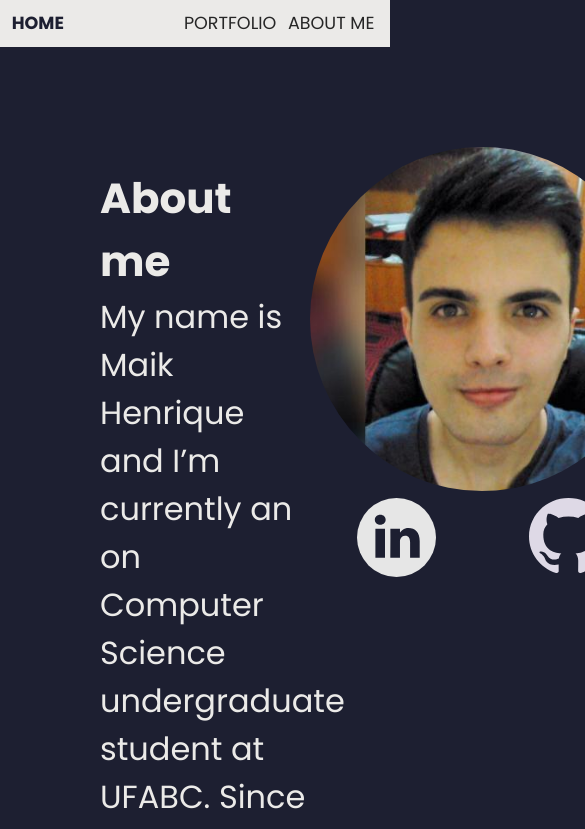
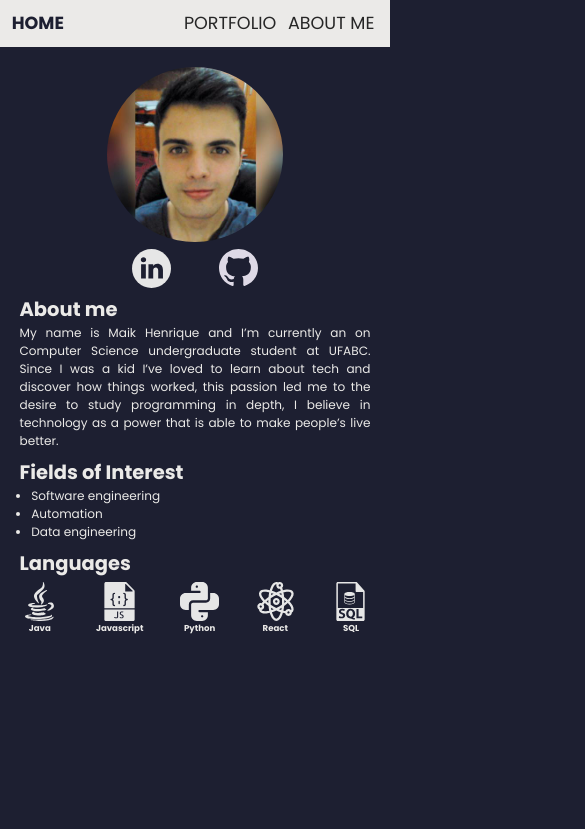
Before and after one commit to MaikHenriqueSP/profile-web-site, a React (Create React App) app: page /about-me in a window 390 px wide. Shown: the top 829 px of the page, 585 px wide, since content can reach past the window. Built offline with nearby package versions, Linux system fonts and the light colour scheme.

Commit message:
feat(about me): improvement of responsiveness
- improvement of responsiveness for mobile and desktop

```diff
--- a/public/index.html
+++ b/public/index.html
@@ -6,11 +6,11 @@
   <!-- <link rel="icon" href="%PUBLIC_URL%/favicon.ico" /> -->
   <meta name="viewport" content="width=device-width, initial-scale=1" />
   <meta name="theme-color" content="#000000" />
-  <meta name="description" content="Web site created using create-react-app" />
+  <meta name="description" content="Portfolio website" />
 
   <!-- <link rel="apple-touch-icon" href="%PUBLIC_URL%/logo192.png" /> -->
 
-  <link rel="manifest" href="%PUBLIC_URL%/manifest.json" />
+  <!-- <link rel="manifest" href="%PUBLIC_URL%/manifest.json" /> -->
   <title>Maik Henrique | Profile</title>
 </head>
 
--- a/src/pages/AboutMe/AboutMe.module.scss
+++ b/src/pages/AboutMe/AboutMe.module.scss
@@ -4,8 +4,8 @@
   @include flexboxMixin($justify: space-between);
 
   color: $PRIMARY_WHITE;
-  padding: 20px;
-  margin-top: 80px;
+  padding: 1vw;
+  margin-top: 4.1vw;
 
   .defaultIcon {
     filter: invert(100%) sepia(5%) saturate(88%) hue-rotate(198deg)
@@ -14,40 +14,45 @@
 
   .profileDescriptionContainer {
     width: 60%;
-    margin-left: 80px;
+    margin-left: 4.1vw;
 
     .profileDescripitionItem {
-      font-size: 32px;
+      font-size: 1.65vw;
+
       header {
-        margin-top: 20px;
         h2 {
-          font-size: 42px;
+          font-size: 2.2vw;
         }
       }
 
       article {
         ul {
-          margin-left: 35px;
+          margin-left: 1.8vw;
         }
+
+        p {
+          text-align: justify;
+        }
+
         .knownLanguagesList {
           @include flexboxMixin();
           list-style: none;
-          margin-left: 2px;
+          margin-left: 0.2vw;
 
           li {
             @include flexboxMixin($direction: column);
             margin: 0.2vw 1vw;
 
             img {
-              width: 46px;
+              width: 2.4vw;
               margin: 0 auto;
             }
 
             span {
-              margin-top: 4px;
+              margin-top: 0.2vw;
               text-align: center;
 
-              font-size: 18px;
+              font-size: 0.9vw;
               font-weight: bold;
             }
 
@@ -59,12 +64,13 @@
       }
     }
   }
+
   .profileContactContainer {
-    margin-right: 100px;
+    margin-right: 5vw;
+
     .profilePicture {
       img {
-        width: 344px;
-        height: 344px;
+        width: 17.8vw;
         border-radius: 50%;
       }
     }
@@ -80,7 +86,7 @@
             text-decoration: none;
 
             img {
-              width: 79px;
+              width: 4.2vw;
             }
           }
         }
@@ -88,3 +94,258 @@
     }
   }
 }
+
+@media #{$BREAKPOINT-DESK} {
+  .container {
+    .profileDescriptionContainer {
+      width: 60%;
+
+      .profileDescripitionItem {
+        font-size: 1.7vw;
+
+        header {
+          h2 {
+            font-size: 2.7vw;
+          }
+        }
+        article {
+          .knownLanguagesList {
+            li {
+              img {
+                width: 4vw;
+              }
+              span {
+                font-size: 1.2vw;
+              }
+            }
+          }
+        }
+      }
+    }
+
+    .profileContactContainer {
+      .profilePicture {
+        img {
+          width: 22vw;
+        }
+      }
+      .professionalContact {
+        ul {
+          li {
+            a {
+              img {
+                width: 6vw;
+              }
+            }
+          }
+        }
+      }
+    }
+  }
+}
+
+@media #{$BREAKPOINT-TABLET-LAND} {
+  .container {
+    flex-direction: column-reverse;
+    align-items: center;
+
+    .profileDescriptionContainer {
+      width: 100vw;
+      margin: 0;
+      padding: 0 5vw;
+
+      .profileDescripitionItem {
+        font-size: 2.5vw;
+        margin-bottom: 2vw;
+
+        header {
+          h2 {
+            font-size: 3.7vw;
+          }
+        }
+        article {
+          ul {
+            margin-left: 3vw;
+          }
+          .knownLanguagesList {
+            li {
+              margin: 0 2vw;
+              margin-top: 0.9vw;
+              img {
+                width: 6vw;
+              }
+              span {
+                font-size: 1.7vw;
+              }
+            }
+          }
+        }
+      }
+    }
+
+    .profileContactContainer {
+      margin: 0;
+
+      .profilePicture {
+        img {
+          width: 32vw;
+        }
+      }
+      .professionalContact {
+        ul {
+          li {
+            a {
+              img {
+                width: 6vw;
+              }
+            }
+          }
+        }
+      }
+    }
+  }
+}
+
+@media #{$BREAKPOINT-TABLET} {
+  .container {
+    .profileDescriptionContainer {
+      .profileDescripitionItem {
+        font-size: 2.7vw;
+
+        header {
+          h2 {
+            font-size: 4.2vw;
+          }
+        }
+        article {
+          .knownLanguagesList {
+            li {
+              img {
+                width: 8vw;
+              }
+              span {
+                font-size: 1.9vw;
+              }
+            }
+          }
+        }
+      }
+    }
+
+    .profileContactContainer {
+      .profilePicture {
+        img {
+          width: 38vw;
+        }
+      }
+      .professionalContact {
+        ul {
+          li {
+            a {
+              img {
+                width: 8vw;
+              }
+            }
+          }
+        }
+      }
+    }
+  }
+}
+
+@media #{$BREAKPOINT-MOBILE-LAND} {
+  .container {
+    .profileDescriptionContainer {
+      .profileDescripitionItem {
+        font-size: 3.1vw;
+
+        header {
+          h2 {
+            font-size: 5vw;
+          }
+        }
+        article {
+          .knownLanguagesList {
+            justify-content: space-between;
+            li {
+              margin: 0;
+              margin-top: 1.2vw;
+              img {
+                width: 10vw;
+              }
+              span {
+                font-size: 2.2vw;
+              }
+            }
+          }
+        }
+      }
+    }
+
+    .profileContactContainer {
+      .profilePicture {
+        img {
+          width: 45vw;
+        }
+      }
+      .professionalContact {
+        ul {
+          li {
+            a {
+              img {
+                width: 10vw;
+              }
+            }
+          }
+        }
+      }
+    }
+  }
+}
+
+@media #{$BREAKPOINT-MOBILE} {
+  .container {
+    .profileDescriptionContainer {
+      .profileDescripitionItem {
+        font-size: 3.7vw;
+
+        header {
+          h2 {
+            font-size: 6vw;
+          }
+        }
+        article {
+          .knownLanguagesList {
+            li {
+              img {
+                width: 12vw;
+              }
+              span {
+                font-size: 2.5vw;
+              }
+            }
+          }
+        }
+      }
+    }
+
+    .profileContactContainer {
+      .profilePicture {
+        img {
+          width: 52vw;
+        }
+      }
+      .professionalContact {
+        ul {
+          li {
+            a {
+              img {
+                width: 12vw;
+              }
+            }
+          }
+        }
+      }
+    }
+  }
+}
```
